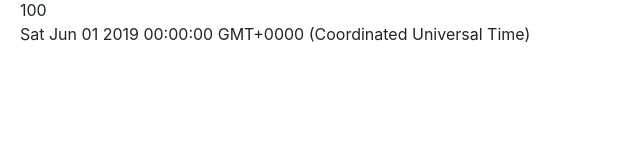
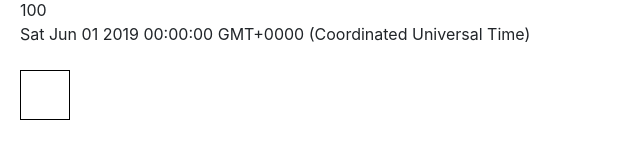
Before and after one commit to kmid5280/angular-app-1, an Angular app: page / in a window 1280 px wide. Shown: the part 182-340 px from the top of the page, without its empty margins (0-640 px from the left). Built offline with nearby package versions, Linux system fonts and the light colour scheme.

Commit message:
add app-favorite component

```diff
--- a/src/app/app.component.html
+++ b/src/app/app.component.html
@@ -1,2 +1,4 @@
 <h1>Angular</h1>
 <courses></courses>
+
+<app-favorite></app-favorite>
```
